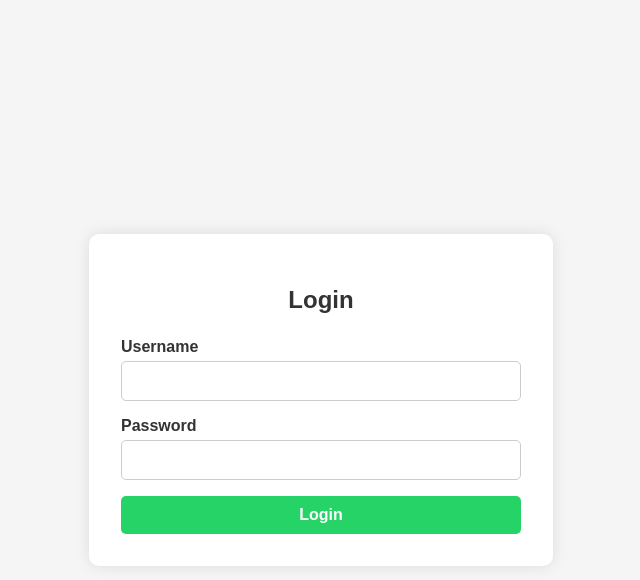
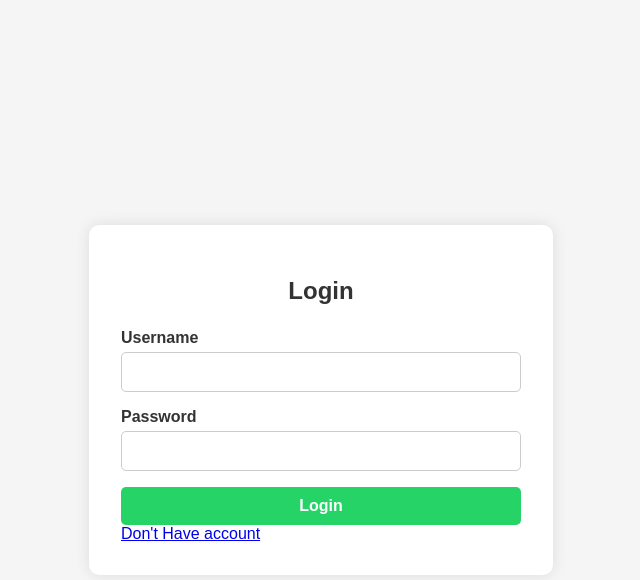
Before and after one commit to Samarthgit-code/Chattig_App, a Django app: page /login in a window 1280 px wide. Shown: the top 580 px of the page, without its empty margins (319-959 px from the left). Run offline with Django 5.2, Linux system fonts and the light colour scheme.

Commit message:
Update login.html

```diff
--- a/app/api/templates/login.html
+++ b/app/api/templates/login.html
@@ -110,6 +110,7 @@
 
             <button type="submit">Login</button>
         </form>
+        <a href="{% url "register" %}">Don't Have account</a>
     </div>
 </body>
 </html>
```
